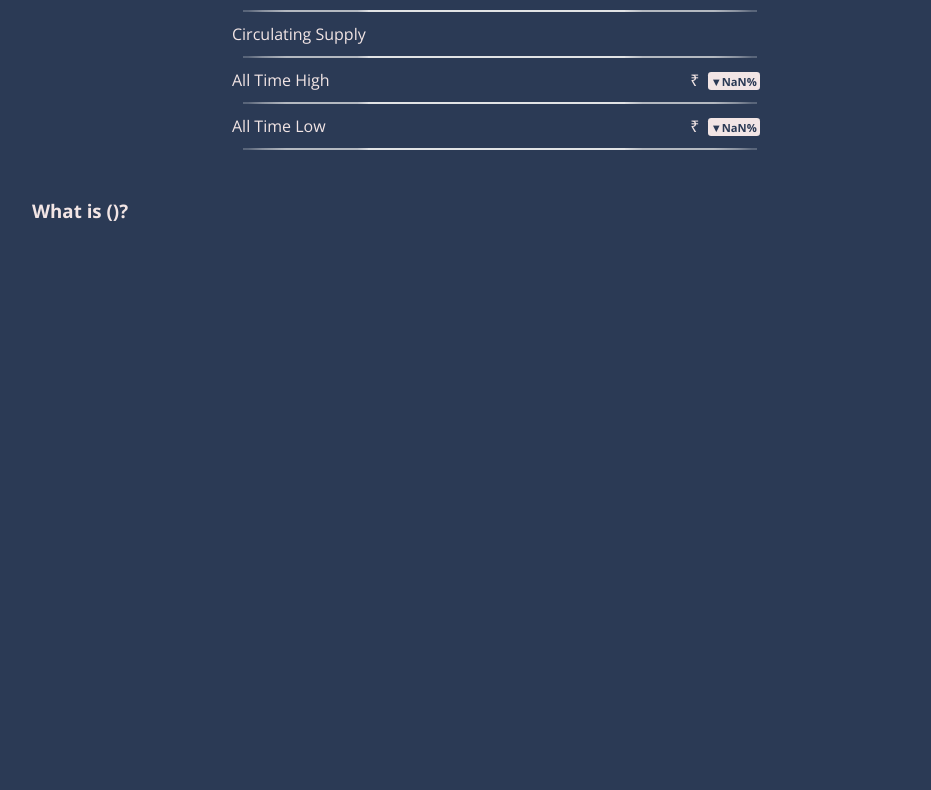
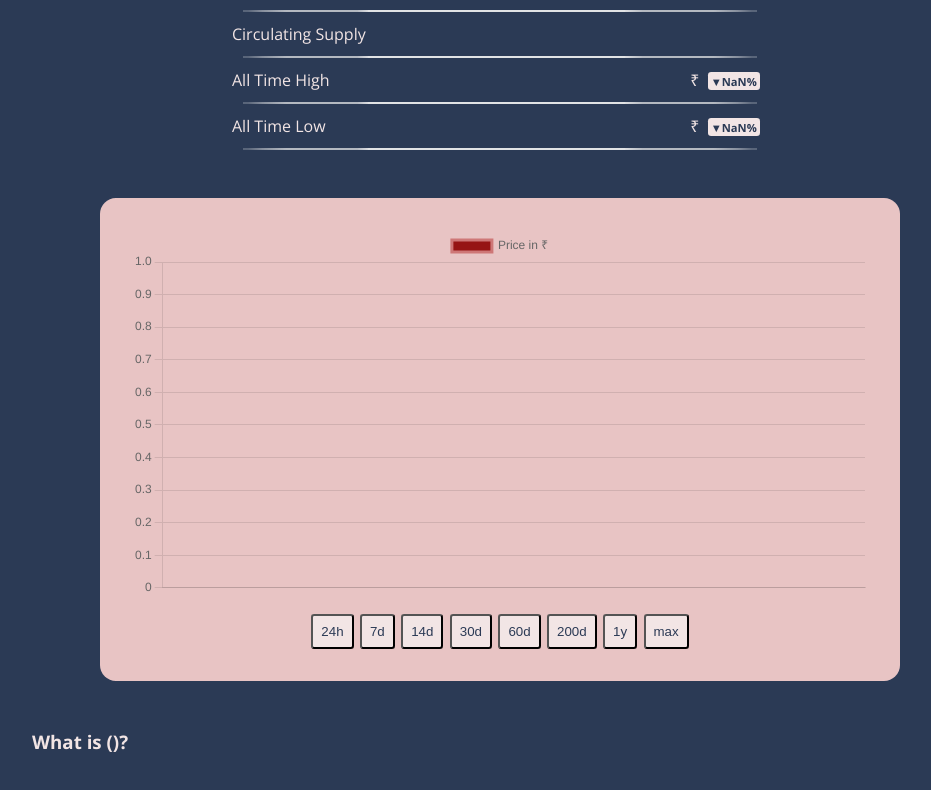
Before and after one commit to radhika2104/new-crypto-coin, a React (Create React App) app in the folder crypto-coin-com/: page /coin in a window 1280 px wide. Shown: the part 472-1262 px from the top of the page, without its empty margins (140-1071 px from the left). Before the commit the page ends 800 px from the top, so only its background shows below. Built offline with nearby package versions, Linux system fonts and the light colour scheme; no server answers.

Commit message:
feat:charts API and search API

```diff
--- a/crypto-coin-com/package.json
+++ b/crypto-coin-com/package.json
@@ -7,6 +7,7 @@
     "@testing-library/react": "^13.4.0",
     "@testing-library/user-event": "^13.5.0",
     "axios": "^1.2.0",
+    "chart.js": "^4.0.1",
     "react": "^18.2.0",
     "react-chartjs-2": "^5.0.1",
     "react-dom": "^18.2.0",
--- a/crypto-coin-com/src/App.js
+++ b/crypto-coin-com/src/App.js
@@ -16,7 +16,7 @@ function App() {
 
   const [currency, setCurrency] = useState("inr");
   const [url, setURL] = useState(
-    `https://api.coingecko.com/api/v3/coins/markets?vs_currency=${currency}&order=market_cap_desc&per_page=10&page=1&sparkline=false`
+    `https://api.coingecko.com/api/v3/coins/markets?vs_currency=${currency}&order=market_cap_desc&per_page=30&page=1&sparkline=false`
   );
   const [currencySymbol, setCurrencySymbol] = useState("₹");
 
--- a/crypto-coin-com/src/components/Coin.jsx
+++ b/crypto-coin-com/src/components/Coin.jsx
@@ -4,6 +4,7 @@ import { useParams } from "react-router-dom";
 import "../styles/Coin.css";
 import { useRef } from "react";
 import ProgressBar from "./ProgressBar";
+import CoinChart from "./CoinChart";
 // import ReactReadMoreReadLess from "react-read-more-read-less";
 
 const Coin = ({ currencySymbol }) => {
@@ -15,62 +16,95 @@ const Coin = ({ currencySymbol }) => {
     "฿": "btc",
   };
 
+  const daysBtns = ["24h", "7d", "14d", "30d", "60d", "200d", "1y", "max"];
+
+  function changeDaysOnClick(btndata) {
+    if (btndata === "24h") {
+      setDays("24h");
+    } else if (btndata === "7d") {
+      setDays("7d");
+    } else if (btndata === "14d") {
+      setDays("14d");
+    } else if (btndata === "30d") {
+      setDays("30d");
+    } else if (btndata === "60d") {
+      setDays("60d");
+    } else if (btndata === "200d") {
+      setDays("200d");
+    } else if (btndata === "1y") {
+      setDays("365d");
+    } else if (btndata === "max") {
+      setDays("max");
+    }
+  }
+
   const currency = currencyReverseMap[currencySymbol];
   // console.log("currency: ", currencySymbol);
   const [coindata, setCoindata] = useState({});
   const [description, setDescription] = useState("");
-  // const [shortDesc, setShortDesc] = useState("");
-  // const [readMore, setReadMore] = useState(false);
+  const [newstring, setNewString] = useState("");
+  const [displaystring, setDisplayString] = useState("");
+  const [days, setDays] = useState("24h");
+  const [chartArray, setChartArray] = useState([]);
+
   const params = useParams();
   const url = `https://api.coingecko.com/api/v3/coins/${params.coinId}`;
 
+  const descriptionRef = useRef(null);
+  const readlessRef = useRef(null);
+  const readmoreRef = useRef(null);
+
   useEffect(() => {
+    // calling data for coin
     axios
       .get(url)
       .then((response) => {
         // console.log(response.data);
         setCoindata(response.data);
         // console.log("before setdescription:", response.data.description.en);
-        setDescription(response.data?.description.en);
+
+        setDescription(editDescription(response.data?.description.en));
         // console.log("after setdescription:", response.data.description.en);
       })
       .catch((error) => console.log(error));
-  }, []);
+  }, [newstring, displaystring, url]);
+
+  useEffect(() => {
+    // for calling data for chart
+    axios
+      .get(
+        `https://api.coingecko.com/api/v3/coins/${params.coinId}/market_chart?vs_currency=${currency}&days=${days}`
+      )
+      .then((response) => {
+        // console.log(response.data);
+        setChartArray(response.data.prices);
+      })
+      .catch((error) => console.log(error));
+  }, [days, currency, params.coinId]);
+
+  function showDescription() {
+    descriptionRef.current.innerText = newstring;
+    readmoreRef.current.style.display = "none";
+    readlessRef.current.style.display = "block";
+  }
+  function hideDescription() {
+    descriptionRef.current.innerText = displaystring;
+    readmoreRef.current.style.display = "block";
+    readlessRef.current.style.display = "none";
+  }
 
   // const backgroundColorHandler = () => {
   //   const percentArrow = useRef(null);
   //   console.log("bgcolor", percentArrow.current.backgroundColor);
   // };
 
-  // function showDescription(){
-  //   setReadMore(true)
-  //   if (readMore === false){
-  //     // p tag to show short description
-  //     // show read more btn
-  //   } else {
-  //     // p tag to show  description
-  //     // show read less btn
-  //   }
-  // }
-
-  // function hideDescription(){
-  //   setReadMore(false)
-
-  //   if (readMore === false){
-  //     // p tag to show short description
-  //     // show read more btn
-  //   } else {
-  //     // p tag to show  description
-  //     // show read less btn
-  //   }
-  // }
   function editDescription(text) {
     // console.log("text:", text);
     let newstr = "";
     let flag = true;
     let displayedElipsis = false;
     let displaystr = "";
-    console.log("text?.length.......", text?.length);
+    // console.log("text?.length.......", text?.length);
     for (let i = 0; i < text?.length; i++) {
       // console.log("yooooooooo");
       if (text[i] !== "<" && text[i] !== ">" && flag === true) {
@@ -102,10 +136,14 @@ const Coin = ({ currencySymbol }) => {
         flag = true;
       }
     }
-    console.log("newstr:", newstr);
+    setNewString(newstr);
+    // console.log("newstring state.%%%%%%%%%%%:", newstring);
     if (displayedElipsis === true) {
       // document.getElementById("read-more").style.display("block");
       // setShortDesc(displaystr)
+      setDisplayString(displaystr);
+      readmoreRef.current.style.display = "block";
+      // console.log("displaystring state.%%%%%%%%%%%:", displaystring);
       return displaystr;
     }
     // setDescription(newstr)
@@ -247,28 +285,50 @@ const Coin = ({ currencySymbol }) => {
         </div>
         <div className="decorative-line"></div>
       </div>
+      <div className="chart-container">
+        <CoinChart
+          currencySymbol={currencySymbol}
+          arr={chartArray}
+          days={days}
+        ></CoinChart>
+        {daysBtns.map((item) => {
+          return (
+            <button
+              key={item}
+              onClick={() => changeDaysOnClick(item)}
+              className="chartbtns"
+            >
+              {item}
+            </button>
+          );
+        })}
+      </div>
+
       <div className="decription-container">
         <h3>
           What is {coindata.name} ({coindata.symbol?.toUpperCase()})?{" "}
         </h3>
-        {/* <ReactReadMoreReadLess
-          charLimit={200}
-          readMoreText={"Read more ▼"}
-          readLessText={"Read less ▲"}
-        >
-          {coindata.description?.en}
-        </ReactReadMoreReadLess> */}
-        <p>{description ? editDescription(description) : null}</p>
-        {/* <button
+
+        <p ref={descriptionRef}>
+          {/* {description ? editDescription(description) : null} */}
+          {description}
+        </p>
+        <button
           id="read-more"
           className="button-like"
-          onClick={()=> showDescription()}
+          ref={readmoreRef}
+          onClick={() => showDescription()}
         >
           Read More ▼
         </button>
-        <button id="read-less" className="button-like" onClick={()=> hideDescription()}>
+        <button
+          id="read-less"
+          className="button-like"
+          ref={readlessRef}
+          onClick={() => hideDescription()}
+        >
           Read Less ▲
-        </button> */}
+        </button>
       </div>
     </div>
   );
--- /dev/null
+++ b/crypto-coin-com/src/components/CoinChart.jsx
@@ -0,0 +1,60 @@
+import React from "react";
+import { Line } from "react-chartjs-2";
+import {
+  Chart as ChartJS,
+  LineElement,
+  PointElement,
+  Title,
+  Tooltip,
+  Legend,
+  CategoryScale,
+  LinearScale,
+} from "chart.js";
+
+ChartJS.register(
+  LineElement,
+  PointElement,
+  Title,
+  Tooltip,
+  Legend,
+  CategoryScale,
+  LinearScale
+);
+
+const CoinChart = ({ arr = {}, currencySymbol, days }) => {
+  const prices = [];
+  const date = [];
+
+  for (let i = 0; i < arr.length; i++) {
+    if (days === "24h") {
+      date.push(
+        new Date(arr[i][0]).toLocaleTimeString([], {
+          hour: "2-digit",
+          minute: "2-digit",
+        })
+      );
+    } else {
+      date.push(new Date(arr[i][0]).toLocaleDateString());
+    }
+    prices.push(arr[i][1]);
+  }
+  //   console.log("arr received:", arr);
+  return (
+    <Line
+      options={{ responsive: true }}
+      data={{
+        labels: date,
+        datasets: [
+          {
+            label: `Price in ${currencySymbol}`,
+            data: prices,
+            borderColor: "#ce7777",
+            backgroundColor: "#961414",
+          },
+        ],
+      }}
+    />
+  );
+};
+
+export default CoinChart;
--- a/crypto-coin-com/src/styles/Coin.css
+++ b/crypto-coin-com/src/styles/Coin.css
@@ -58,6 +58,26 @@ h2 {
   max-width: 600px;
 }
 
+.chart-container {
+  background-color: var(--light-peach);
+  margin: 3rem auto;
+  padding: 2rem 2rem;
+  max-width: 800px;
+  text-align: center;
+  border-radius: 1rem;
+}
+.chart-container canvas {
+  background-color: var(--light-peach);
+}
+
+.chartbtns {
+  padding: 0.5rem;
+  border-radius: 0.2rem;
+  margin: 1rem 0.2rem 0rem 0.2rem;
+  background-color: var(--offwhite);
+  color: var(--dark-color);
+}
+
 .decription-container {
   margin: 3rem auto;
   padding: 0rem 2rem;
--- a/crypto-coin-com/src/styles/Home.css
+++ b/crypto-coin-com/src/styles/Home.css
@@ -15,6 +15,8 @@
   justify-content: space-between;
   font-size: large;
   align-items: center;
+  position: relative;
+  z-index: 2;
 }
 
 .sub-nav select,
@@ -35,6 +37,11 @@
   /* text-align: center; */
 }
 
+.home-content {
+  position: relative;
+  z-index: 0;
+}
+
 .home-heading {
   margin: 4rem 1rem 2rem 1rem;
   display: grid;
@@ -44,10 +51,8 @@
   border-radius: 0.5rem;
   padding: 0.7rem 1.5rem 0.7rem 2rem;
   color: var(--light-peach);
-  /* position: relative;
-  top: 0rem;
-  z-index: 1; */
-  /* text-align: center; */
+  position: relative;
+  z-index: 0;
 }
 .home-heading h3 {
   background-color: #4a6494;
@@ -106,7 +111,7 @@
 .currency-search-btns {
   position: relative;
   top: 0rem;
-  z-index: 2;
+  z-index: 1000;
 }
 .dropdown-container {
   margin-top: 0.2rem;
@@ -121,7 +126,6 @@
   position: relative;
   top: 0.2rem;
   right: 0.8rem;
-  /* display: none; */
 }
 
 .dropdown-container a {
@@ -168,13 +172,13 @@
 } */
 
 ::-webkit-scrollbar {
-  -webkit-appearance: none;
+  appearance: none;
   width: 5px;
 }
 ::-webkit-scrollbar-thumb {
   border-radius: 4px;
   background-color: rgba(0, 0, 0, 0.5);
-  -webkit-box-shadow: 0 0 0px rgba(255, 255, 255, 0.5);
+  box-shadow: 0 0 0px rgba(255, 255, 255, 0.5);
 }
 
 @media (width<900px) {
```
Also changed, not shown: crypto-coin-com/src/components/Home.jsx (+53 -26 lines), 1 other file (tests, documents, lock files or other folders).
